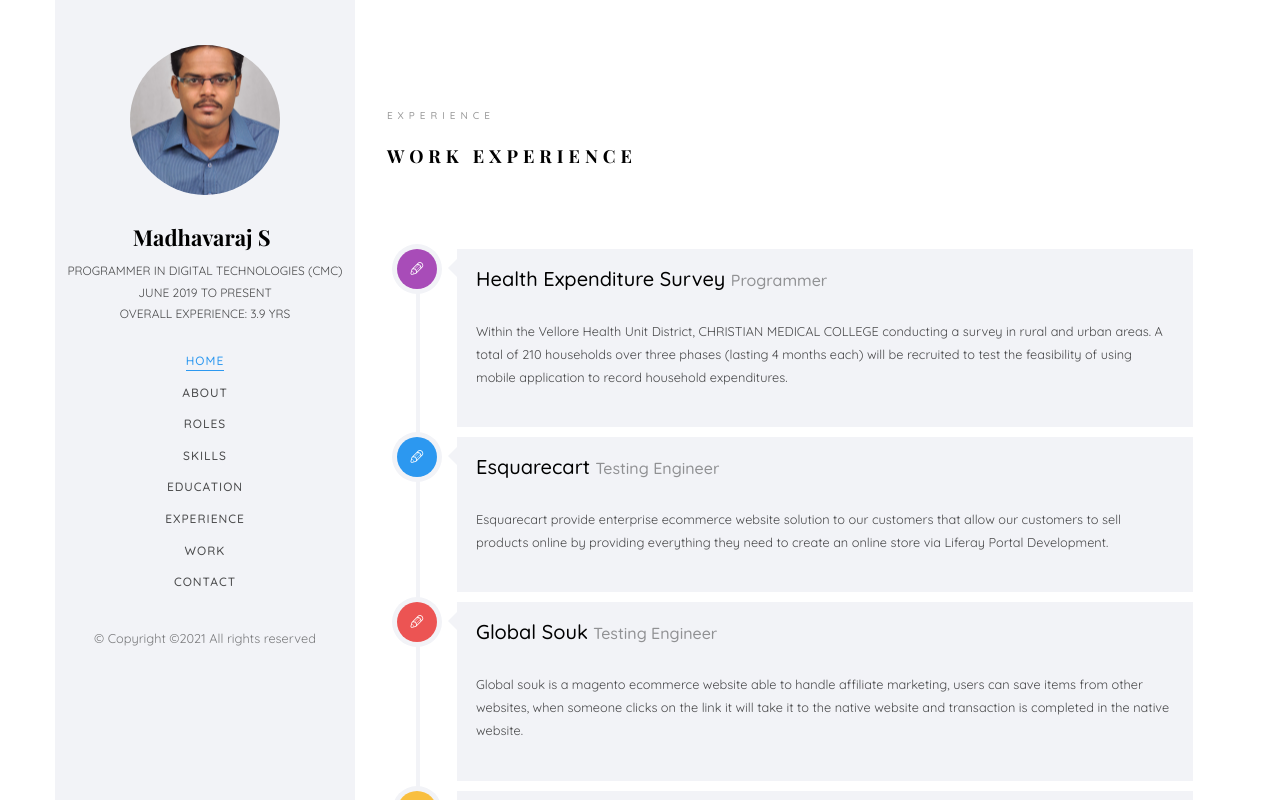
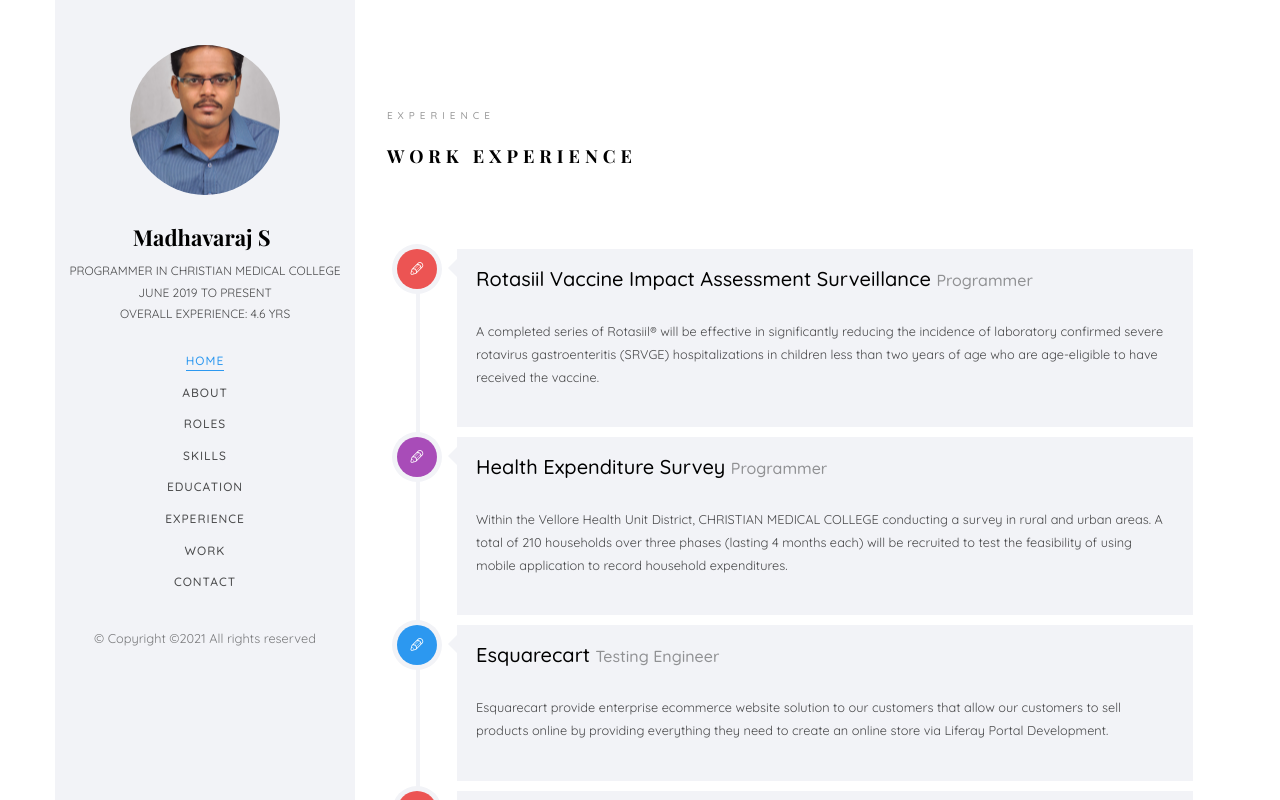
Before and after one commit to madhavaraj1992/Madhavaraj_Profile.github.io, a plain HTML site: page index.html in a window 1280 px wide. Both pictures are taken after a click on the link "EXPERIENCE". Shown: the part 4815-5615 px from the top of the page. Drawn offline with nearby package versions, Linux system fonts and the light colour scheme; files whose address does not match are found by name; a web font is replaced by a local one.

Commit message:
information updated

```diff
--- a/index.html
+++ b/index.html
@@ -58,7 +58,7 @@
 			<div class="text-center">
 				<div class="author-img" style="background-image: url(images/about.jpg);"></div>
 				<h1 id="colorlib-logo"><a href="index.html">Madhavaraj S</a></h1>
-				<span class="position">Programmer in Digital Technologies (CMC) <br/> June 2019  to  Present <br/> Overall Experience: 3.9 yrs</span>
+				<span class="position">Programmer in Christian medical college <br/> June 2019  to  Present <br/> Overall Experience: 4.6 yrs</span>
 			</div>
 			<nav id="colorlib-main-menu" role="navigation" class="navbar">
 				<div id="navbar" class="collapse">
@@ -409,7 +409,7 @@ Copyright &copy;<script>document.write(new Date().getFullYear());</script> All r
 									            <div class="row">
 										      		<div class="col-md-12">
 										      			<p><ul>
-														<li>Company Name 	:	Digital Technologies (CMC)</li>
+														<li>Company Name 	:	Christian Medical College</li>
 														<li>Role			:	Programmer</li>
 														<li>Period			:	June 2019 to Present</li>
 														</ul></p>
@@ -465,6 +465,20 @@ Copyright &copy;<script>document.write(new Date().getFullYear());</script> All r
 					<div class="row">
 						<div class="col-md-12">
 				         <div class="timeline-centered">
+							<article class="timeline-entry animate-box" data-animate-effect="fadeInRight">
+					            <div class="timeline-entry-inner">
+					               <div class="timeline-icon color-2">
+					                  <i class="icon-pen2"></i>
+					               </div>
+					               <div class="timeline-label">
+					               	<h2><a href="#">Rotasiil Vaccine Impact Assessment Surveillance </a> <span>Programmer</span></h2>
+					                  <p>A completed series of Rotasiil® will be effective in significantly reducing the incidence of laboratory
+									  confirmed severe rotavirus gastroenteritis (SRVGE) hospitalizations in children less than two years of
+									  age who are age-eligible to have received the vaccine.
+									  </p>
+					               </div>
+					            </div>
+					         </article>
 							<article class="timeline-entry animate-box" data-animate-effect="fadeInLeft">
 					            <div class="timeline-entry-inner">
 
```
Also changed, not shown: 1 other file.
